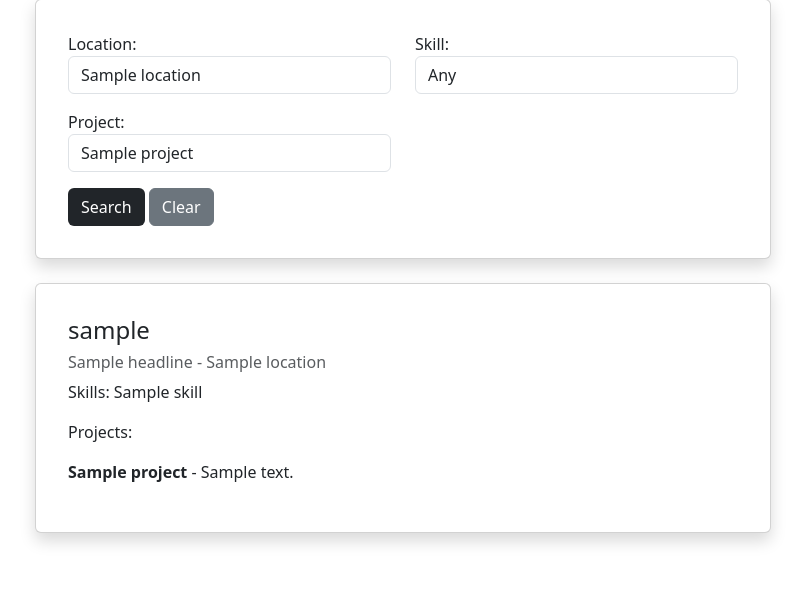
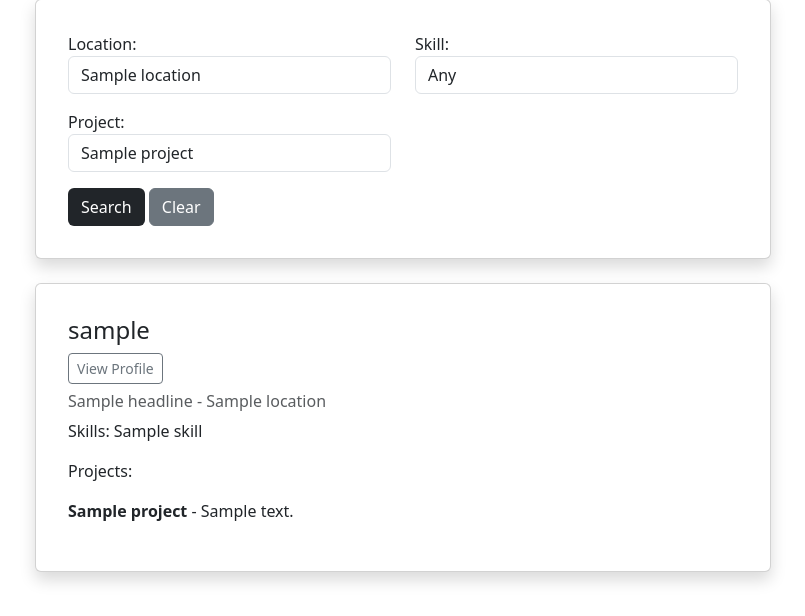
Before and after one commit to JadenKey/Recruiting-Board, a Django app: template jobs/templates/jobs/candidates.html in a window 1280 px wide. Shown: the part 184-800 px from the top of the page, without its empty margins (237-1042 px from the left). Run offline with Django 5.2, Linux system fonts and the light colour scheme; the template is opened without the code that fills it: most values are stand-ins (such as "Sample title", 1, 10 or a date in 2020).

Commit message:
story 12 done - added view profile button when recruiters look through candidates

```diff
--- a/jobs/templates/jobs/candidates.html
+++ b/jobs/templates/jobs/candidates.html
@@ -84,6 +84,8 @@
             <div class="card-body">
 
               <h4>{{ candidate.user.username }}</h4>
+              <a href="{% url 'accounts.profile_show' candidate.id %}"
+              class="btn btn-outline-secondary btn-sm mb-2">View Profile</a>
 
               {% if candidate.headline or candidate.location %}
                 <h6 class="text-muted">
```
